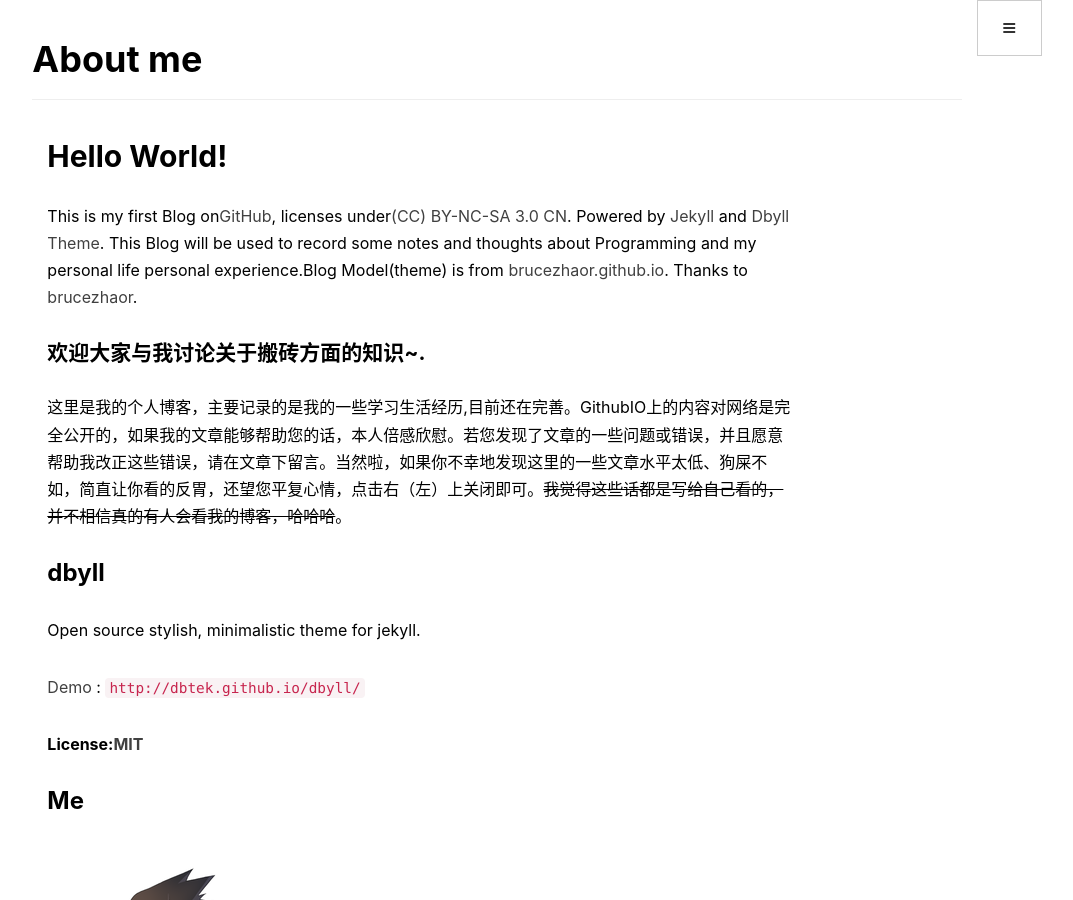
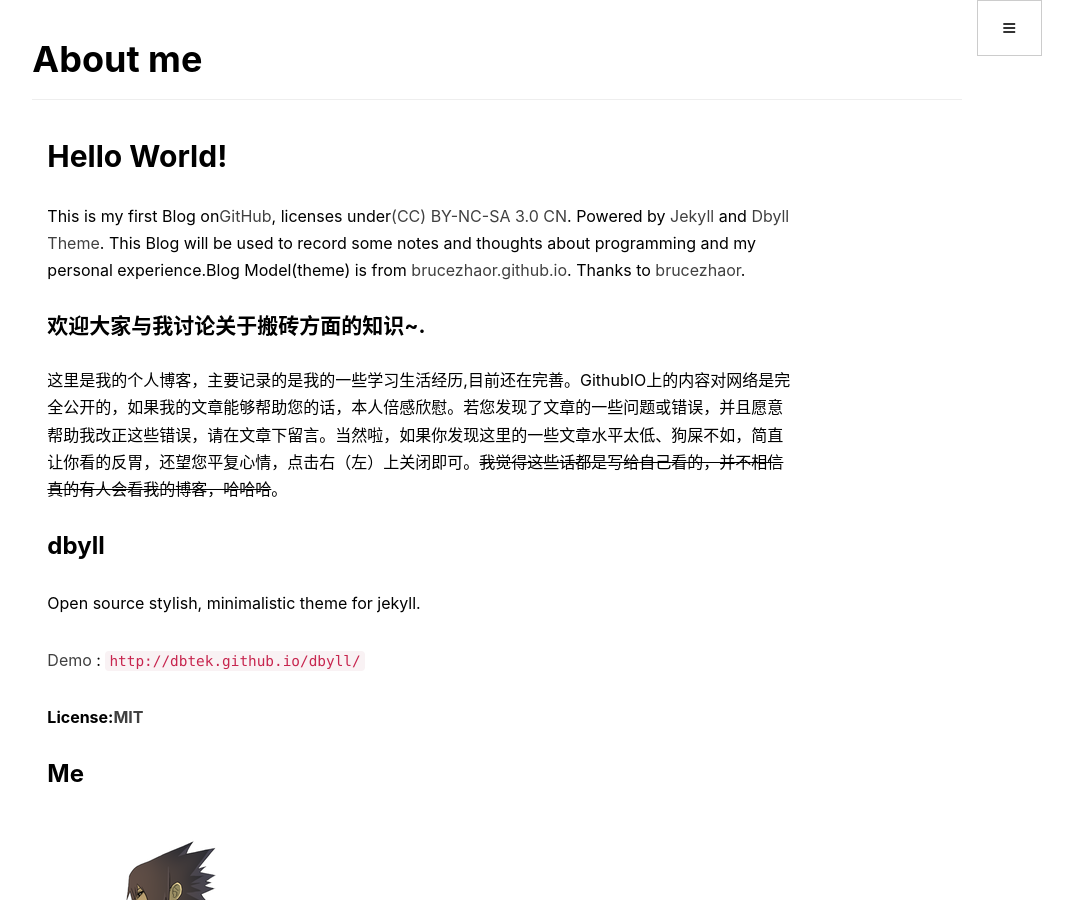
Before and after one commit to binism/binism.github.io, a Jekyll site: the page about.html, which Jekyll copies as it is, in a window 1280 px wide and 900 px high. Shown: the whole window, without its empty margins (196-1269 px from the left). Built offline with Jekyll 4.4.1, drawn with Linux system fonts in a browser that asks for light colours; comment, search, counter and statistics services are not loaded.

Commit message:
Update about.html

```diff
--- a/about.html
+++ b/about.html
@@ -86,10 +86,10 @@
 	<div class="article_body">
 	  <h2 id="section">Hello World!</h2>
 
-<p>This is my first Blog on<a href="https://github.com">GitHub</a>, licenses under<a href="http://creativecommons.org/licenses/by-nc-sa/3.0/cn/">(CC) BY-NC-SA 3.0 CN</a>. Powered by <a href="https://github.com/mojombo/jekyll">Jekyll</a> and <a href="https://github.com/dbtek/dbyll">Dbyll Theme</a>. This Blog will be used to record some notes and thoughts about Programming and my personal life personal experience.Blog Model(theme) is from <a href="https://github.com/BruceZhaoR/brucezhaor.github.io">brucezhaor.github.io</a>. Thanks to <a href="https://github.com/BruceZhaoR">brucezhaor</a>.</p>
+<p>This is my first Blog on<a href="https://github.com">GitHub</a>, licenses under<a href="http://creativecommons.org/licenses/by-nc-sa/3.0/cn/">(CC) BY-NC-SA 3.0 CN</a>. Powered by <a href="https://github.com/mojombo/jekyll">Jekyll</a> and <a href="https://github.com/dbtek/dbyll">Dbyll Theme</a>. This Blog will be used to record some notes and thoughts about programming and my personal experience.Blog Model(theme) is from <a href="https://github.com/BruceZhaoR/brucezhaor.github.io">brucezhaor.github.io</a>. Thanks to <a href="https://github.com/BruceZhaoR">brucezhaor</a>.</p>
 
 <h4>欢迎大家与我讨论关于搬砖方面的知识~.</h4>
-<p>这里是我的个人博客，主要记录的是我的一些学习生活经历,目前还在完善。GithubIO上的内容对网络是完全公开的，如果我的文章能够帮助您的话，本人倍感欣慰。若您发现了文章的一些问题或错误，并且愿意帮助我改正这些错误，请在文章下留言。当然啦，如果你不幸地发现这里的一些文章水平太低、狗屎不如，简直让你看的反胃，还望您平复心情，点击右（左）上关闭即可。<STRIKE>我觉得这些话都是写给自己看的，并不相信真的有人会看我的博客，哈哈哈</STRIKE>。</p>
+<p>这里是我的个人博客，主要记录的是我的一些学习生活经历,目前还在完善。GithubIO上的内容对网络是完全公开的，如果我的文章能够帮助您的话，本人倍感欣慰。若您发现了文章的一些问题或错误，并且愿意帮助我改正这些错误，请在文章下留言。当然啦，如果你发现这里的一些文章水平太低、狗屎不如，简直让你看的反胃，还望您平复心情，点击右（左）上关闭即可。<STRIKE>我觉得这些话都是写给自己看的，并不相信真的有人会看我的博客，哈哈哈</STRIKE>。</p>
 
 <h3>dbyll</h2>
 
```
